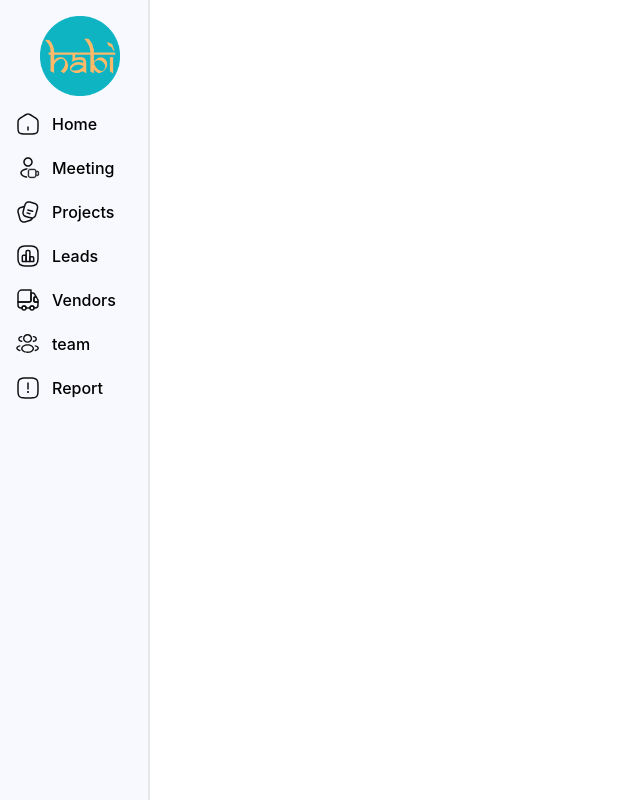
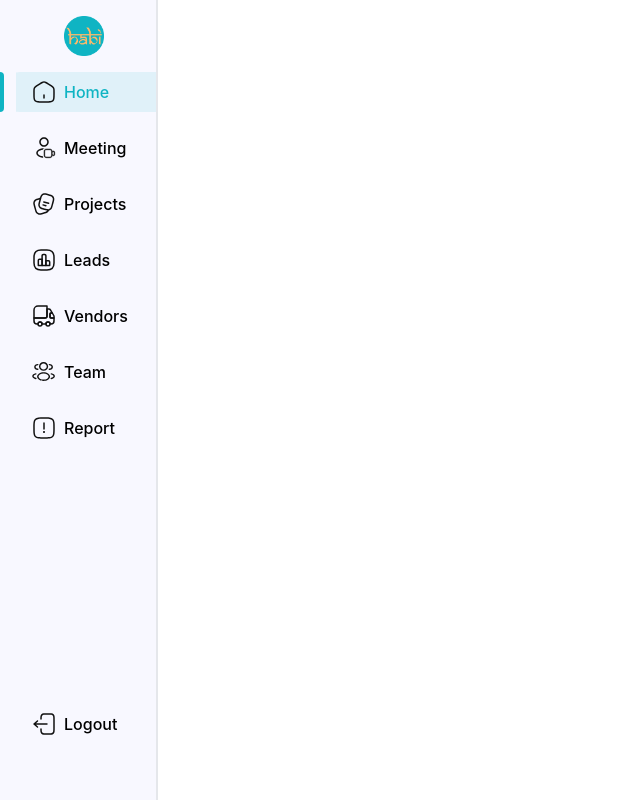
Before and after one commit to tejudharanesh/HABI_internal, a React (Vite) app: page / in a window 1280 px wide. Shown: the whole page, without its empty margins (0-640 px from the left). Built offline with nearby package versions, Linux system fonts and the light colour scheme.

Commit message:
created navbar

```diff
--- a/src/components/navbar/Navbar.jsx
+++ b/src/components/navbar/Navbar.jsx
@@ -10,11 +10,12 @@ import report from "../../assets/svg/report.svg";
 import team from "../../assets/svg/team.svg";
 import vendors from "../../assets/svg/vendors.svg";
 import logo from "../../assets/habi_logo.png";
+import logout from "../../assets/svg/logout.svg";
 
 const Navbar = ({ isExpanded }) => {
   const location = useLocation();
   const [selected, setSelected] = useState(
-    location.pathname.split("/")[2] || "meet"
+    location.pathname.split("/")[2] || "home"
   );
 
   const buttons = [
@@ -57,7 +58,7 @@ const Navbar = ({ isExpanded }) => {
       id: "team",
       icon: team,
       alt: "Team",
-      label: "team",
+      label: "Team",
       link: "/",
     },
     {
@@ -67,29 +68,35 @@ const Navbar = ({ isExpanded }) => {
       label: "Report",
       link: "/",
     },
+    {
+      id: "logout",
+      icon: logout,
+      alt: "Logout",
+      label: "Logout",
+      link: "/",
+    },
   ];
 
   return (
     <nav
-      className={`fixed bottom-0 left-0 bg-layoutColor md:sticky ${
-        isExpanded ? "md:w-[81px]" : "md:w-[150px]"
-      } md:flex-shrink-0 h-screen w-full border-r-2 z-10 md:z-10`}
+      className={`bg-layoutColor sticky h-screen w-auto border-r-2 z-10 md:z-10`}
     >
-      <div className="flex flex-col justify-between relative h-auto">
+      <div className="flex flex-col justify-between h-screen">
         <div className={`hidden md:flex justify-center px-4 items-center py-4`}>
-          <img
-            src={logo}
-            alt="Logo"
-            className={`h-auto ml-3 ${isExpanded ? "w-[40px]" : "w-[80px]"}`}
-          />
+          <img src={logo} alt="Logo" className={`ml-3 w-10 h-10`} />
         </div>
 
-        <div className="flex justify-around md:items-start md:flex-col md:space-y-5 w-full">
+        <div className="flex md:flex-col w-auto gap-y-4 h-screen relative">
           {buttons.map((button) => (
-            <div key={button.id} className="relative w-full">
+            <div
+              key={button.id}
+              className={`relative w-auto ${
+                button.id === "logout" ? "absolute top-60" : ""
+              }`}
+            >
               <Link
                 to={button.link}
-                className={`btn border-none flex flex-col md:flex-row md:items-center md:justify-start shadow-none md:space-x-3 hover:bg-primaryO w-full rounded-none ${
+                className={`pl-4 pr-7 py-2 flex flex-col md:flex-row md:space-x-2 hover:bg-primaryO w-full rounded-l-3xl ${
                   selected === button.id ? " bg-primaryO" : "bg-inherit"
                 }`}
                 onClick={() => setSelected(button.id)}
@@ -104,9 +111,9 @@ const Navbar = ({ isExpanded }) => {
                   }`}
                 />
                 <span
-                  className={`hidden md:inline font-[18px] ${
+                  className={`hidden lg:flex  font-[18px]  ${
                     selected === button.id ? "text-primary" : "text-black"
-                  } ${isExpanded ? "md:hidden" : ""}`}
+                  }`}
                 >
                   {button.label}
                 </span>
```
Also changed, not shown: src/assets/svg/logout.svg (added).
